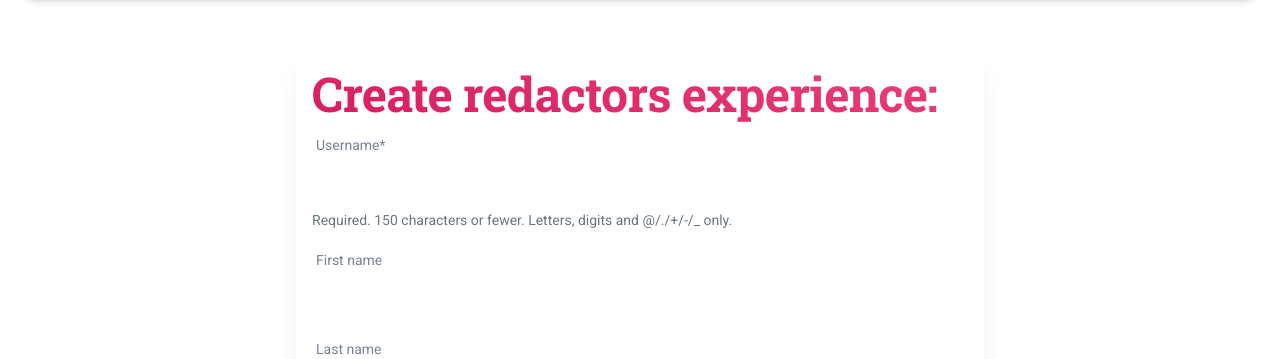
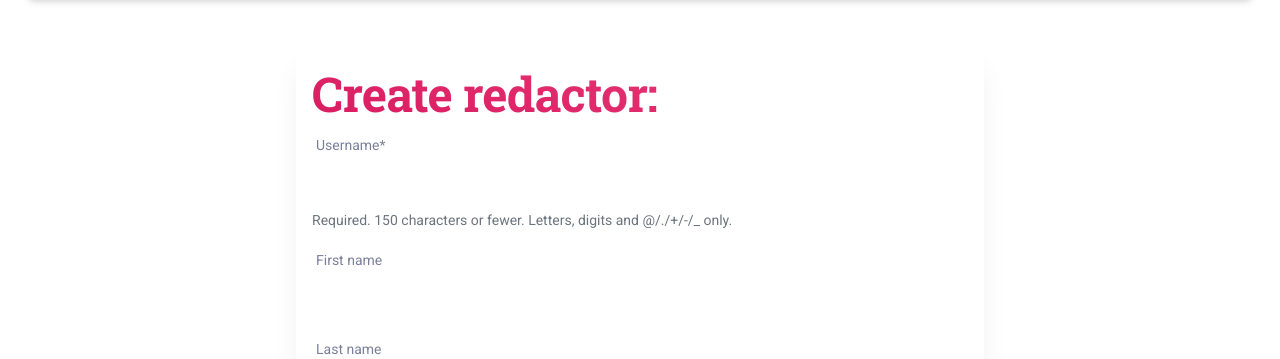
Before and after one commit to yura-push/newspaper-agency, a Django app: page /redactors/create/ in a window 1280 px wide. Shown: the part 70-429 px from the top of the page. Run offline with Django 5.2, Linux system fonts and the light colour scheme; the visitor is signed in with stand-in values (Sample User, id 1); some libraries are stand-ins or nearby versions.

Commit message:
change text in object|yesno

```diff
--- a/templates/agency/redactor_form.html
+++ b/templates/agency/redactor_form.html
@@ -7,7 +7,7 @@
       <div class="col-lg-8">
         <div class="card card-body blur shadow-blur mx-3">
           <!-- Form Heading -->
-          <h1 class="text-gradient text-primary">{{ object|yesno:"Update,Create" }} redactors experience:</h1>
+          <h1 class="text-gradient text-primary">{{ object|yesno:"Update,Create" }} redactor:</h1>
 
           <!-- Form Start -->
           <form action="" method="post" novalidate>
```
